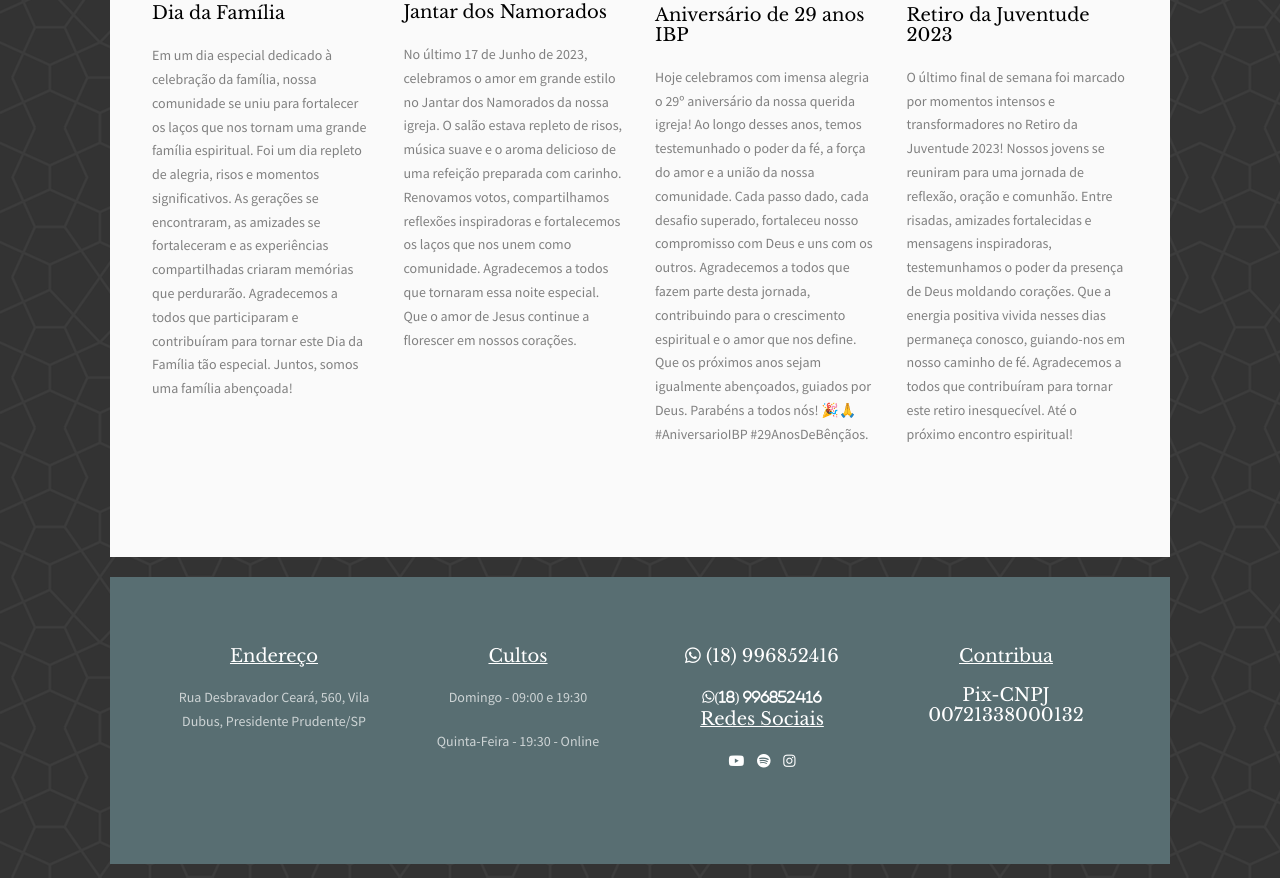
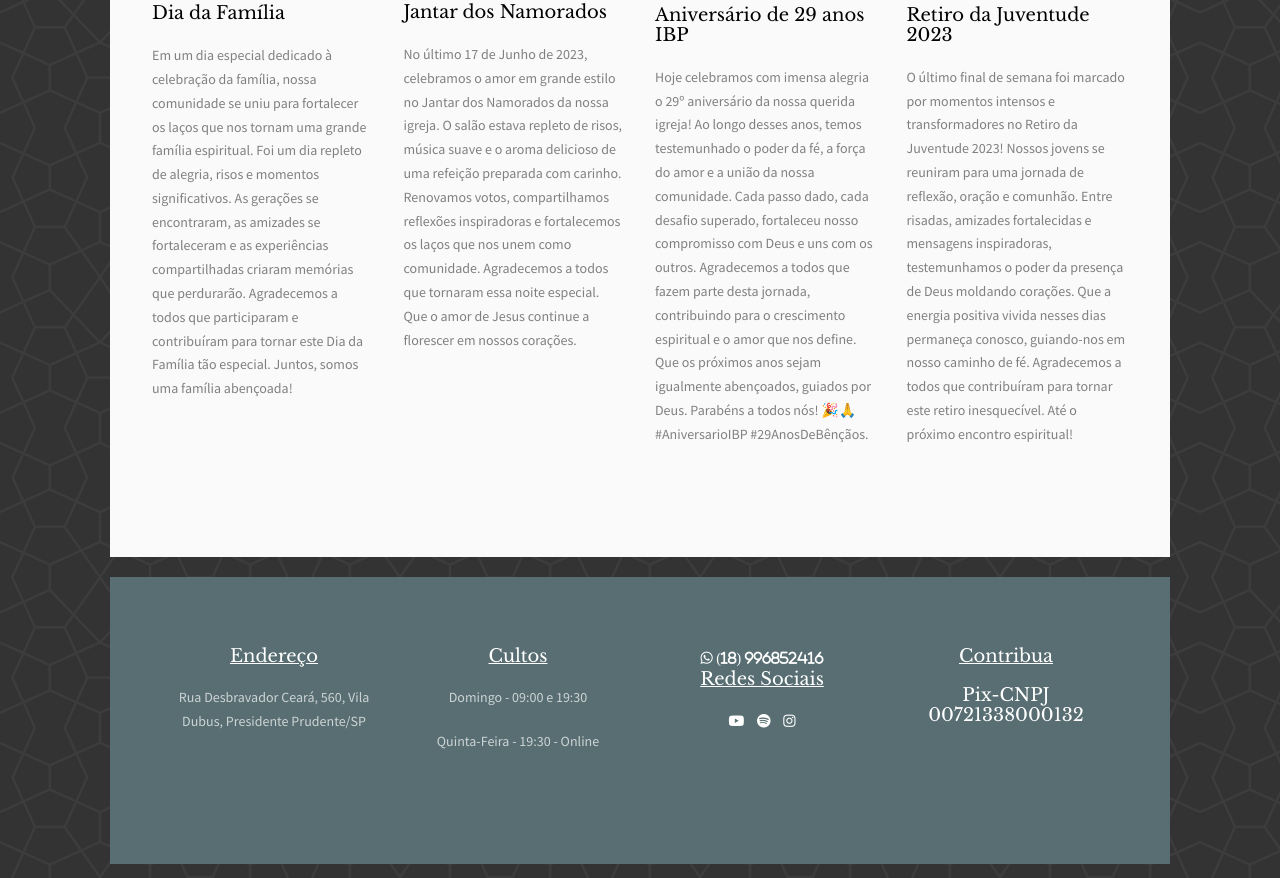
Before and after one commit to andersrodrigo8/siteibp, a plain HTML site: page index.html in a window 1280 px wide. Shown: the part 2823-3701 px from the top of the page. Drawn offline with nearby package versions, Linux system fonts and the light colour scheme; files whose address does not match are found by name.

Commit message:
telefone

```diff
--- a/index.html
+++ b/index.html
@@ -442,8 +442,8 @@
 				<p>Quinta-Feira - 19:30 - Online</p>
 			</div>
 			<div class="col-md-3 text-center">
-				<h3><i class="fa-brands fa-whatsapp"></i> (18) 996852416</h3>
-				<a href="https://api.whatsapp.com/send?phone=18996852416" target="_blank"><i class="fa-brands fa-whatsapp">(18) 996852416</i></a>
+
+				<a href="https://api.whatsapp.com/send?phone=18996852416" target="_blank"><i class="fa-brands fa-whatsapp"> (18) 996852416</i></a>
 				<h3><u>Redes Sociais</u></h3>
 				<a href="https://www.youtube.com/@IgrejaBatistaPrudentina" target="_blank"><i class="fa-brands fa-youtube"></i></a>
 				&ensp;
```
